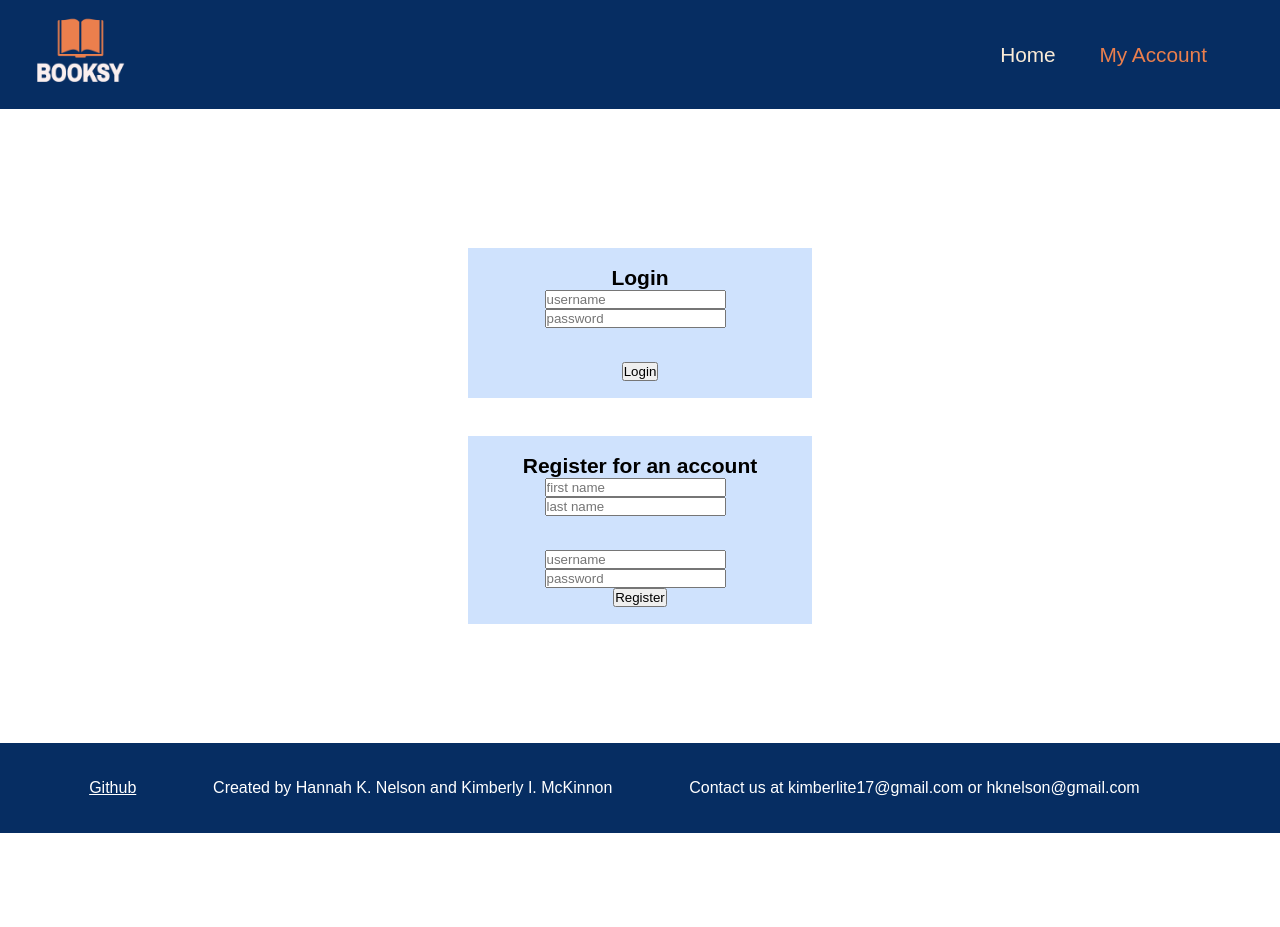
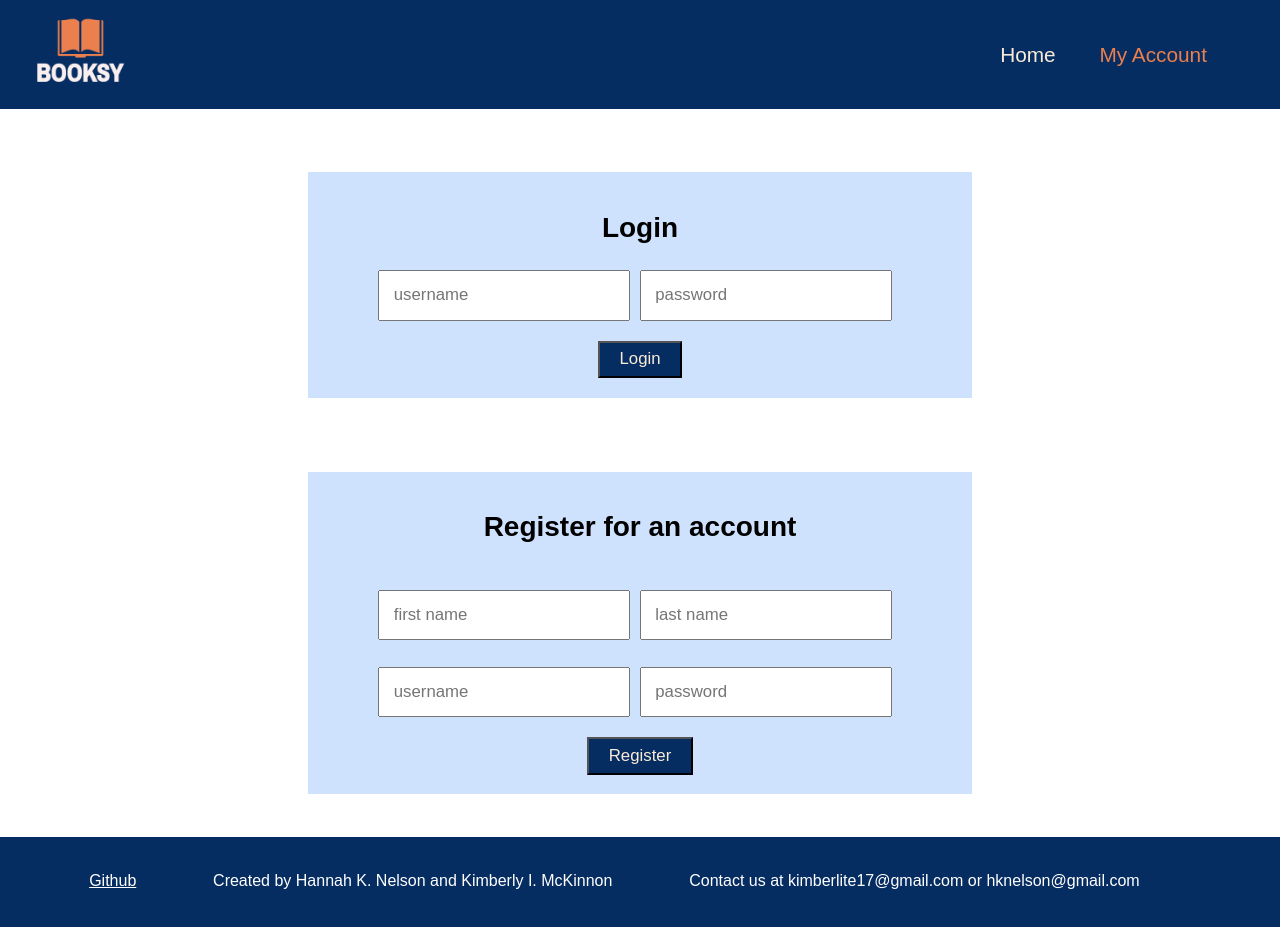
Before and after one commit to Kimagine17/booksy2, a Vue app in the folder front-end/: page /UserPage in a window 1280 px wide. Before the commit the page ends 833 px from the top, so only its background shows below. Built offline with nearby package versions, Linux system fonts and the light colour scheme; no server answers.

Commit message:
Login page finished

```diff
--- a/front-end/src/components/Login.vue
+++ b/front-end/src/components/Login.vue
@@ -4,9 +4,9 @@
     <div class = "login">
       <form class="pure-form">
         <div class="login-credentials">
-          <h2>Login</h2>
-          <input placeholder="username" v-model="usernameLogin">
-          <input type="password" placeholder="password" v-model="passwordLogin">
+          <h1>Login</h1>
+          <input class="form" placeholder="username" v-model="usernameLogin">
+          <input class="form" type="password" placeholder="password" v-model="passwordLogin">
         </div>
         <div class="login-credentials">
           <button type="submit" class="pure-button pure-button-primary" @click.prevent="login">Login</button>
@@ -17,16 +17,20 @@
     <div class = "register">
       <form class="pure-form">
         <div class="register-credentials">
-          <h2>Register for an account</h2>
-          <input placeholder="first name" v-model="firstName">
-          <input placeholder="last name" v-model="lastName">
+          <h1>Register for an account</h1>
         </div>
         <div class="register-credentials">
-          <input placeholder="username" v-model="username">
-          <input type="password" placeholder="password" v-model="password">
           <div>
-            <button type="submit" class="pure-button pure-button-primary" @click.prevent="register">Register</button>
+            <input class="form" placeholder="first name" v-model="firstName">
+            <input class="form" placeholder="last name" v-model="lastName">
           </div>
+          <div>
+            <input class="form" placeholder="username" v-model="username">
+            <input class="form" type="password" placeholder="password" v-model="password">
+          </div>
+        </div>
+        <div class="register-credentials">
+          <button type="submit" class="pure-button pure-button-primary" @click.prevent="register">Register</button>
         </div>
       </form>
       <p v-if="error" class="error">{{error}}</p>
@@ -97,13 +101,15 @@ h1 {
 }
 
 .hero {
-  padding: 120px;
+  padding: 2%;
   display: flex;
   justify-content: center;
+  /* border: 4px solid black; */
 }
 
 .heroBox {
   text-align: center;
+  width: 60%;
   /* margin-top: auto;
   margin-bottom: auto; */
   /* border: 4px solid black; */
@@ -136,9 +142,29 @@ input {
 }
 
 .login-credentials, .register-credentials {
-    background-color:#cfe2fd;
-    padding-top: 5%;
-    padding-bottom: 5%;
+  background-color:#cfe2fd;
+  margin-top: 3%;
+  display: block;
+  /* margin-bottom: 5%; */
+}
+
+.form {
+  padding: 2%;
+  font-size: 1.2em;
+  margin-top: 4%;
+}
+
+.pure-form {
+  background-color:#cfe2fd;
+  padding-top: 3%;
+  padding-bottom: 3%;
+}
+
+.pure-button {
+  padding: 1% 3% 1% 3%;
+  background-color: #062d62;
+  color: antiquewhite;
+  font-size: 1.2em;
 }
 
 
```
